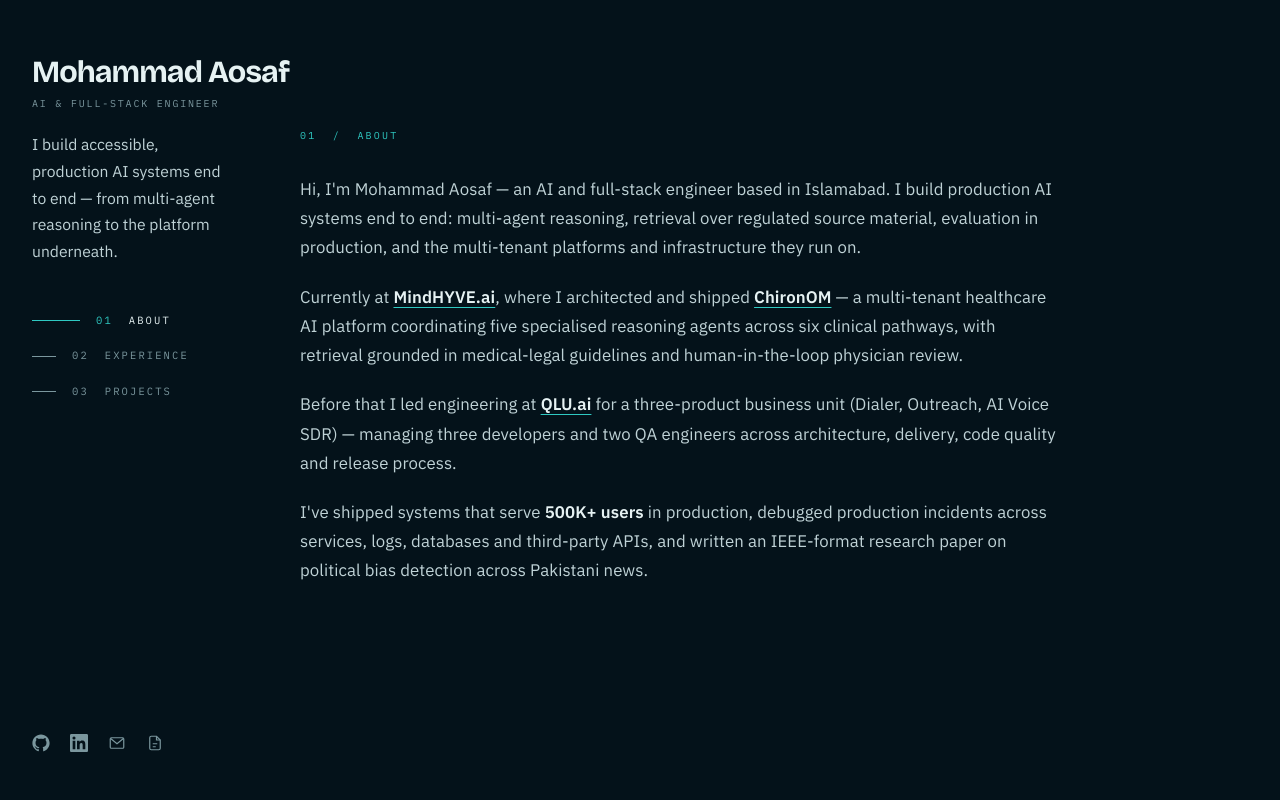
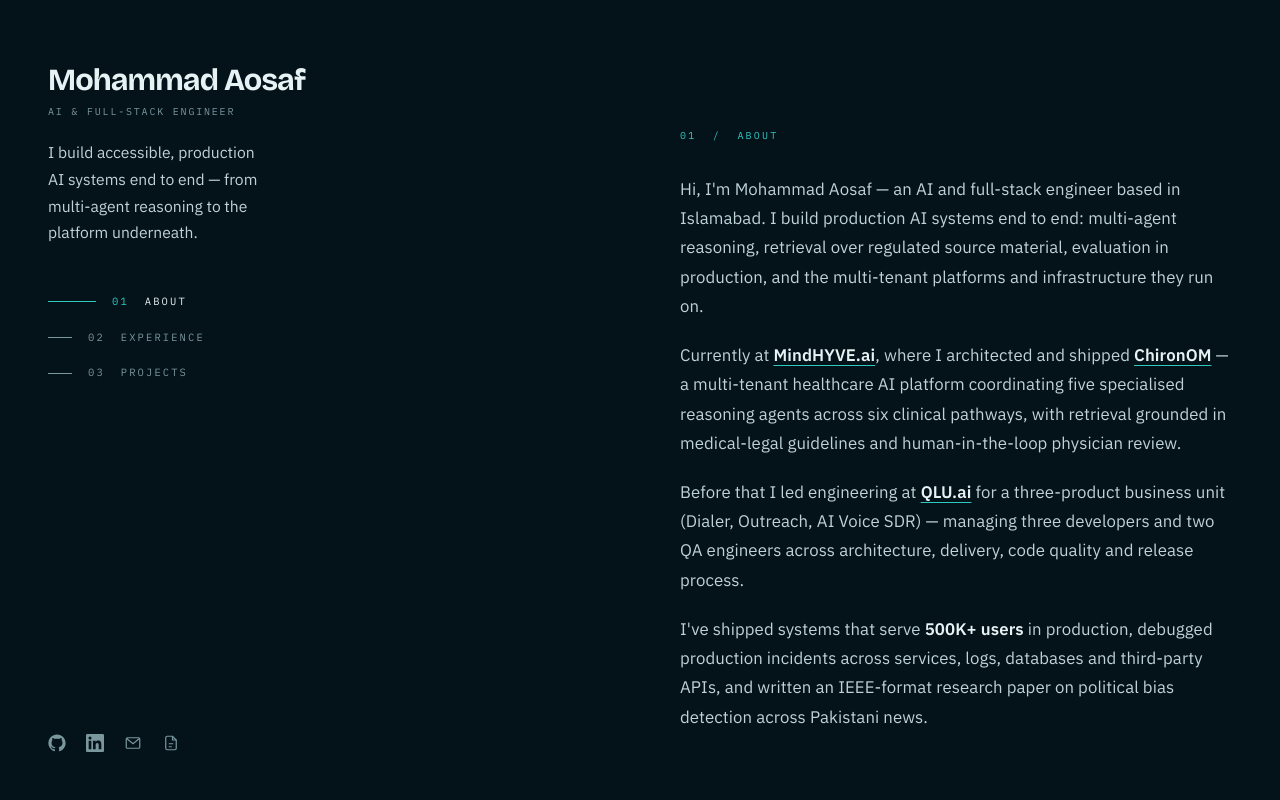
Before and after one commit to Hertz-7/my-portfolio, a Next.js app: page / in a window 1280 px wide. Shown: the top 800 px of the page. Built offline with nearby package versions, Linux system fonts and the light colour scheme.

Commit message:
fix sidebar

```diff
--- a/src/app/globals.css
+++ b/src/app/globals.css
@@ -127,19 +127,13 @@
 .layout-main {
   flex: 1 1 0%;
   min-width: 0;
-  max-width: 880px;
   padding: 0 1.5rem;
+  max-width: 100%;
 }
 
 @media (min-width: 1024px) {
   .layout-main {
     padding: 0 3rem 0 2.5rem;
-  }
-}
-
-@media (min-width: 1280px) {
-  .layout-main {
-    padding-right: 5rem;
   }
 }
 
--- a/src/components/Sidebar.tsx
+++ b/src/components/Sidebar.tsx
@@ -34,9 +34,9 @@
   return (
     <aside
       className="
-        lg:sticky lg:top-0 lg:h-screen lg:w-[260px] lg:shrink-0
+        lg:sticky lg:top-0 lg:h-screen lg:w-1/2 lg:shrink-0
         flex flex-col
-        px-6 pt-10 pb-8 lg:px-8 lg:pt-14 lg:pb-12
+        px-6 pt-10 pb-8 lg:px-12 lg:pt-16 lg:pb-12
         bg-[var(--ground)]
       "
     >
```
